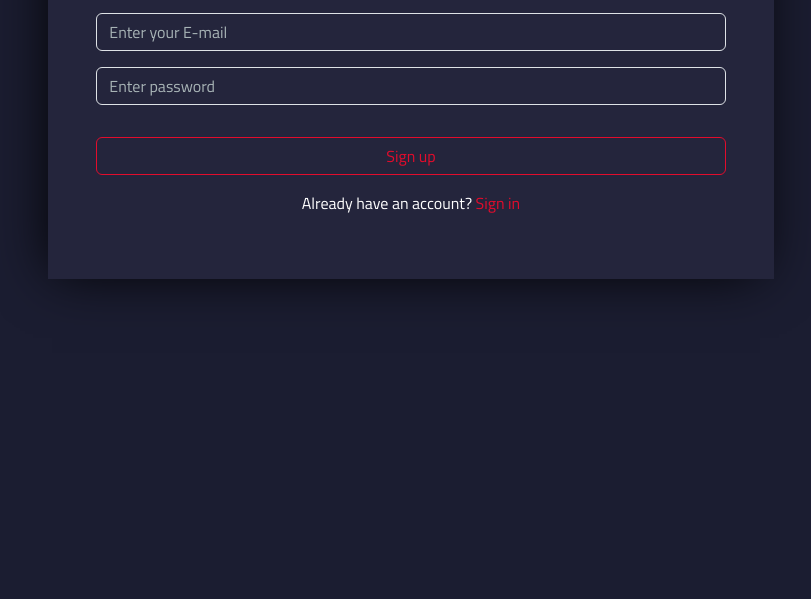
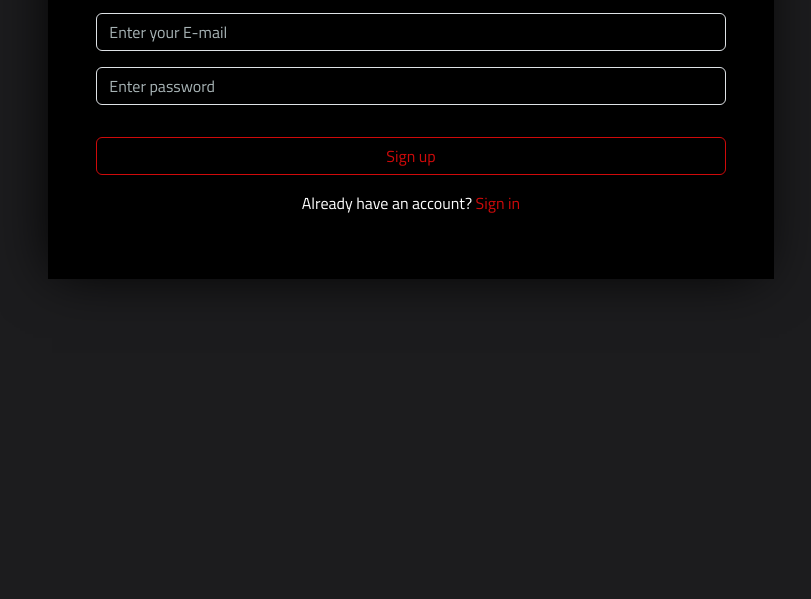
Before and after one commit to 2AhmedEissa/Assignment-10-JS, a plain HTML site: page index.html in a window 1280 px wide. Shown: the part 201-800 px from the top of the page, without its empty margins (229-1040 px from the left). Drawn offline with Linux system fonts and the light colour scheme.

Commit message:
Fix-design3

```diff
--- a/css/style.css
+++ b/css/style.css
@@ -8,7 +8,7 @@ a {
 }
 
 body {
-  background-color: #1b1d31;
+  background-color: #1C1C1E;
   font-family: "Titillium Web", sans-serif;
 }
 
@@ -18,7 +18,7 @@ h1 {
 
 .shadowbox {
   box-shadow: -5px 2px 54px -9px rgba(0, 0, 0, 1);
-  background-color: #24253c;
+  background-color: black;
 }
 
 input {
@@ -35,20 +35,20 @@ input::placeholder {
 }
 
 button:hover {
-  background-color: #e30c2c !important;
+  background-color: #CF0A0A !important;
   color: white !important;
 }
 
 .log-out:hover {
-  background-color: #e30c2c;
+  background-color: #CF0A0A;
   color: white !important;
 }
 
 .btn {
-  color: #e30c2c !important;
-  border-color: #e30c2c !important;
+  color: #CF0A0A !important;
+  border-color: #CF0A0A !important;
 }
 
 .transfer-link {
-  color: #e30c2c !important;
+  color: #CF0A0A !important;
 }
```
